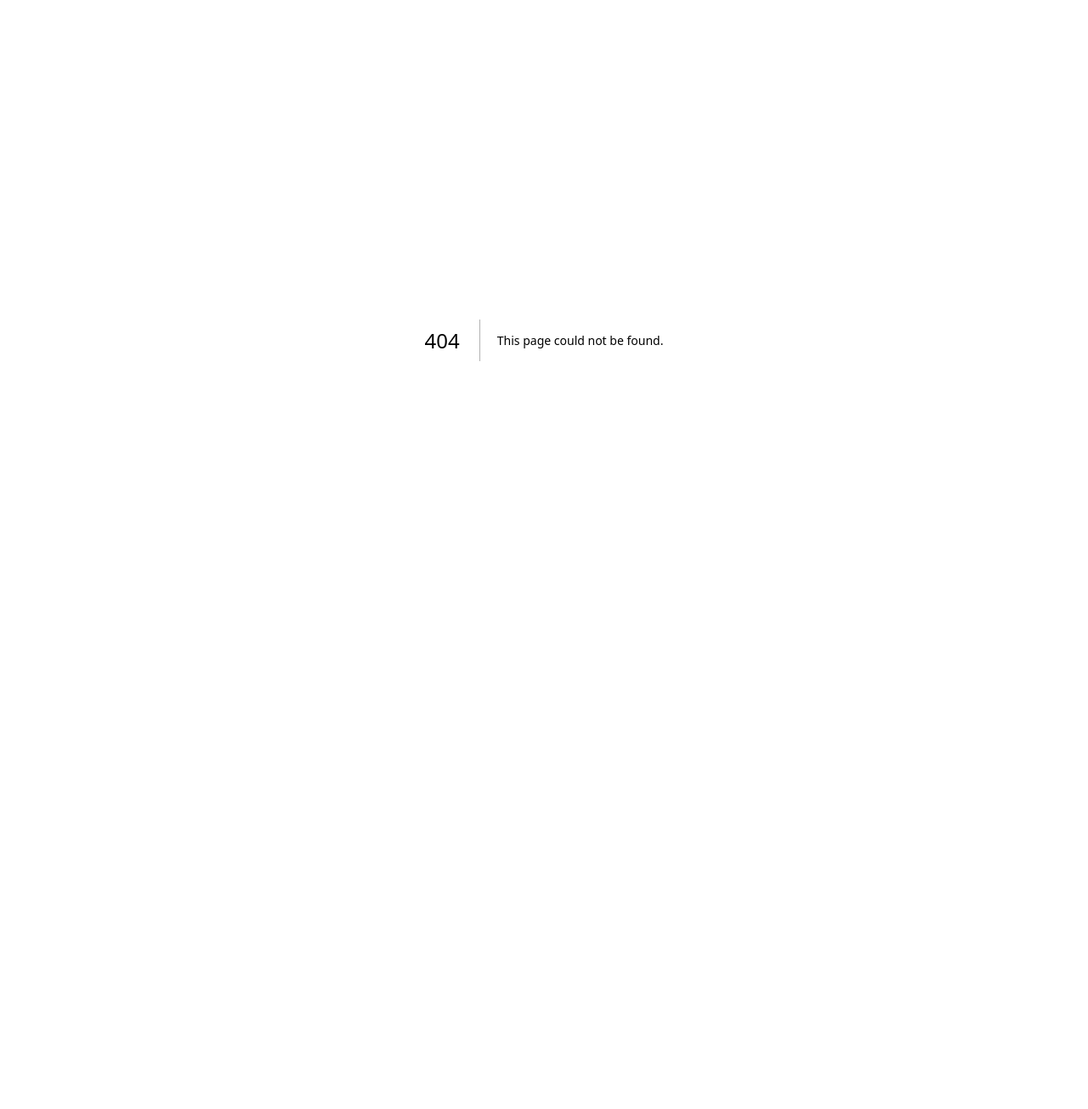
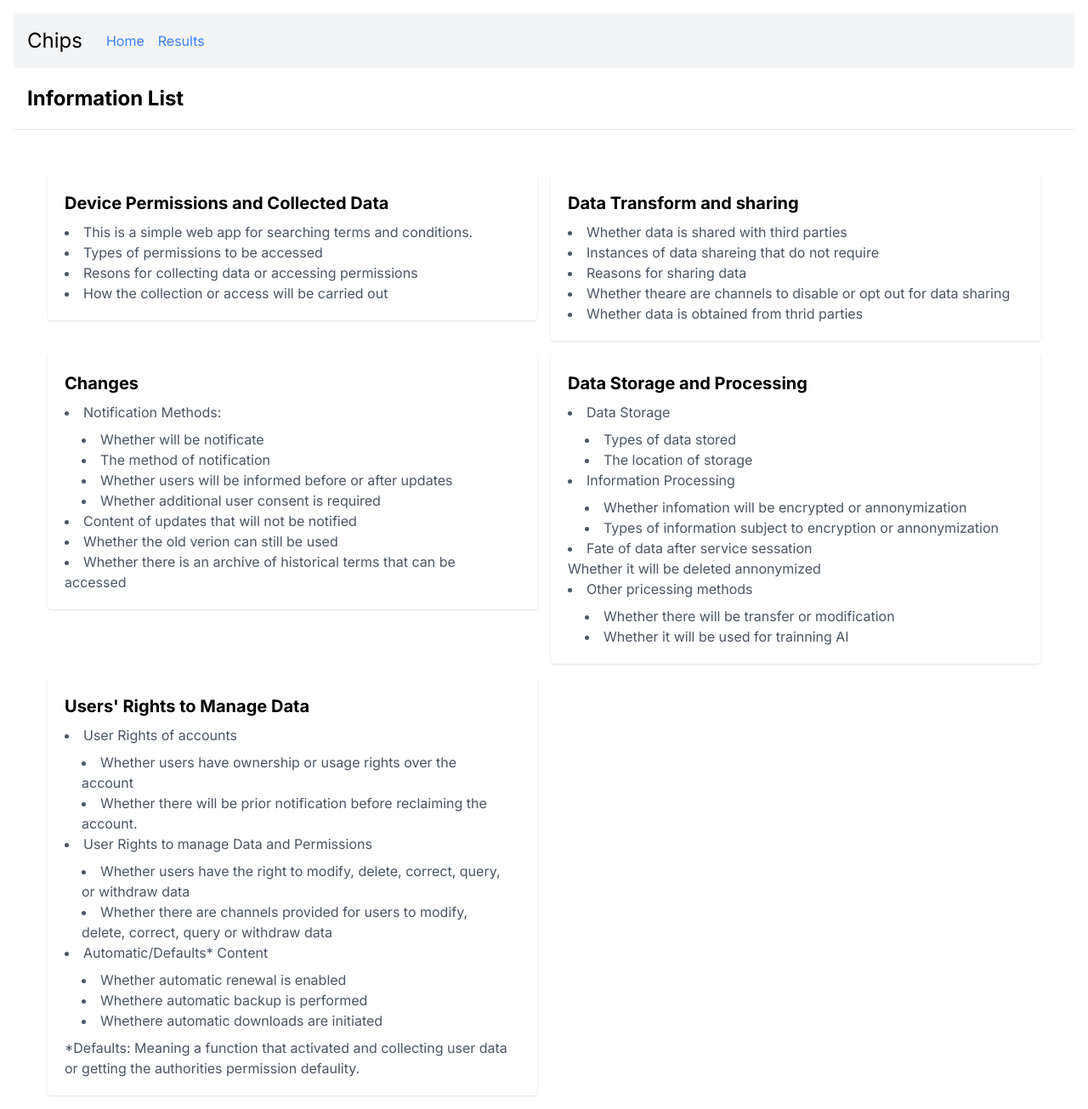
Before and after one commit to charlieJ107/Chips, a Next.js app: page /info-list in a window 1280 px wide. Before the commit this address had no page. Shown: the whole page at 85% size. Before the commit the page ends 800 px from the top, so only its background shows below. Built offline with nearby package versions, Linux system fonts and the light colour scheme.

Commit message:
Add information list page

```diff
--- a/src/app/api/data-shareing/route.ts
+++ b/src/app/api/data-shareing/route.ts
@@ -4,7 +4,7 @@ import { NextResponse } from "next/server";
 import "server-only";
 
 export async function GET(request: Request) {
-    const category = 'data-shareing';
+    const category = 'Data Transfer and Sharing';
     const url = new URL(request.url);
     const id = url.searchParams.get('id');
     if (!id || id.length < 1) {
--- a/src/app/api/default-content/route.ts
+++ b/src/app/api/default-content/route.ts
@@ -4,7 +4,7 @@ import { NextResponse } from "next/server";
 import "server-only";
 
 export async function GET(request: Request) {
-    const category = 'default-content';
+    const category = "Users' Rights to Manage Data";
     const url = new URL(request.url);
     const id = url.searchParams.get('id');
     if (!id || id.length < 1) {
--- a/src/app/api/operating-data/route.ts
+++ b/src/app/api/operating-data/route.ts
@@ -4,7 +4,7 @@ import { NextResponse } from "next/server";
 import "server-only";
 
 export async function GET(request: Request) {
-    const category = 'operating-data';
+    const category = 'Data Storage and Processing';
     const url = new URL(request.url);
     const id = url.searchParams.get('id');
     if (!id || id.length < 1) {
--- a/src/app/api/permissions/route.ts
+++ b/src/app/api/permissions/route.ts
@@ -4,7 +4,7 @@ import { NextResponse } from "next/server";
 import "server-only";
 
 export async function GET(request: Request) {
-    const category = 'permissions';
+    const category = 'Permissions and Collected Data';
     const url = new URL(request.url);
     const id = url.searchParams.get('id');
     if (!id || id.length < 1) {
--- a/src/app/api/update-inform/route.ts
+++ b/src/app/api/update-inform/route.ts
@@ -4,7 +4,7 @@ import { NextResponse } from "next/server";
 import "server-only";
 
 export async function GET(request: Request) {
-    const category = 'update-inform';
+    const category = 'Changes';
     const url = new URL(request.url);
     const id = url.searchParams.get('id');
     if (!id || id.length < 1) {
--- /dev/null
+++ b/src/app/info-list/page.tsx
@@ -0,0 +1,119 @@
+'use client';
+
+
+
+
+export default function InfoList() {
+    return (
+        <div className="container mx-auto p-4 h-full">
+            <header className="bg-gray-100 p-4 flex justify-start items-center">
+                <h1 className="text-2xl bold">Chips</h1>
+                <nav className="ps-5">
+                    <a href="/" className="text-blue-500 hover:text-blue-700 p-2">Home</a>
+                    <a href="/results" className="text-blue-500 hover:text-blue-700 p-2">Results</a>
+                </nav>
+            </header>
+            <h2 className="text-2xl font-bold px-4 py-5">Information List</h2>
+            <hr className="py-4 border-t" />
+            <main className="flex flex-wrap -m-2 pt-5 px-3 mx-5">
+                <div className="w-full md:w-1/2 p-2">
+                    <div className="bg-white rounded shadow p-5">
+                        <h3 className="text-xl font-bold">Device Permissions and Collected Data</h3>
+                        <ul className="list-disc list-inside text-gray-600 pt-2">
+                            <li>This is a simple web app for searching terms and conditions.</li>
+                            <li>Types of permissions to be accessed</li>
+                            <li>Resons for collecting data or accessing permissions</li>
+                            <li>How the collection or access will be carried out</li>
+                        </ul>
+                    </div>
+                </div>
+                <div className="w-full md:w-1/2 p-2">
+                    <div className="bg-white rounded shadow p-5">
+                        <h3 className="text-xl font-bold">Data Transform and sharing</h3>
+                        <ul className="list-disc list-inside text-gray-600 pt-2">
+                            <li>Whether data is shared with third parties</li>
+                            <li>Instances of data shareing that do not require</li>
+                            <li>Reasons for sharing data</li>
+                            <li>Whether theare are channels to disable or opt out for data sharing</li>
+                            <li>Whether data is obtained from thrid parties</li>
+                        </ul>
+                    </div>
+                </div>
+                <div className="w-full md:w-1/2 p-2">
+                    <div className="bg-white rounded shadow p-5">
+                        <h3 className="text-xl font-bold">Changes</h3>
+                        <ul className="list-disc list-inside text-gray-600 pt-2">
+                            <li>
+                                Notification Methods:
+                                <ul className="list-disc list-inside text-gray-600 pt-2 px-5">
+                                    <li>Whether will be notificate</li>
+                                    <li>The method of notification</li>
+                                    <li>Whether users will be informed before or after updates</li>
+                                    <li>Whether additional user consent is required</li>
+                                </ul>
+                            </li>
+                            <li>Content of updates that will not be notified</li>
+                            <li>Whether the old verion can still be used</li>
+                            <li>Whether there is an archive of historical terms that can be accessed</li>
+                        </ul>
+                    </div>
+                </div>
+                <div className="w-full md:w-1/2 p-2">
+                    <div className="bg-white rounded shadow p-5">
+                        <h3 className="text-xl font-bold">Data Storage and Processing</h3>
+                        <ul className="list-disc list-inside text-gray-600 pt-2">
+                            <li>
+                                Data Storage
+                                <ul className="list-disc list-inside text-gray-600 pt-2 px-5">
+                                    <li>Types of data stored</li>
+                                    <li>The location of storage</li>
+                                </ul>
+                            </li>
+                            <li>
+                                Information Processing
+                                <ul className="list-disc list-inside text-gray-600 pt-2 px-5">
+                                    <li>Whether infomation will be encrypted or annonymization</li>
+                                    <li>Types of information subject to encryption or annonymization</li>
+                                </ul>
+                            </li>
+                            <li>Fate of data after service sessation</li>
+                            <ul>
+                                <li>Whether it will be deleted annonymized</li>
+                            </ul>
+                            <li>Other pricessing methods
+                                <ul className="list-disc list-inside text-gray-600 pt-2 px-5">
+                                    <li>Whether there will be transfer or modification</li>
+                                    <li>Whether it will be used for trainning AI</li>
+                                </ul>
+                            </li>
+                        </ul>
+                    </div>
+                </div>
+                <div className="w-full md:w-1/2 p-2">
+                    <div className="bg-white rounded shadow p-5">
+                        <h3 className="text-xl font-bold">Users' Rights to Manage Data</h3>
+                        <ul className="list-disc list-inside text-gray-600 pt-2">
+                            <li>User Rights of accounts</li>
+                            <ul className="list-disc list-inside text-gray-600 pt-2 px-5">
+                                <li>Whether users have ownership or usage rights over the account</li>
+                                <li>Whether there will be prior notification before reclaiming the account.</li>
+                            </ul>
+                            <li>User Rights to manage Data and Permissions</li>
+                            <ul className="list-disc list-inside text-gray-600 pt-2 px-5">
+                                <li>Whether users have the right to modify, delete, correct, query, or withdraw data</li>
+                                <li>Whether there are channels provided for users to modify, delete, correct, query or withdraw data</li>
+                            </ul>
+                            <li>Automatic/Defaults* Content</li>
+                            <ul className="list-disc list-inside text-gray-600 pt-2 px-5">
+                                <li>Whether automatic renewal is enabled</li>
+                                <li>Whethere automatic backup is performed</li>
+                                <li>Whethere automatic downloads are initiated</li>
+                            </ul>
+                        </ul>
+                        <p className="text-gray-600 pt-2">*Defaults: Meaning a function that activated and collecting user data or getting the authorities permission defaulity.</p>
+                    </div>
+                </div>
+            </main>
+        </div>
+    );
+}
--- a/src/app/page.tsx
+++ b/src/app/page.tsx
@@ -34,6 +34,7 @@ export default async function Home() {
         <h1 className="text-2xl bold px-5">Chips</h1>
         <nav className="px-5">
           <a href="/result" className="text-blue-500 hover:text-blue-700 p-2">Results</a>
+          <a href="/info-list" className="text-blue-500 hover:text-blue-700 p-2">Information List</a>
         </nav>
         <select defaultValue={'en-gb'} className="border border-gray-300 rounded px-4 py-2">
           <option value="en-gb" className="font-sans">English (GB)</option>
--- a/src/app/result/[id]/page.tsx
+++ b/src/app/results/[id]/page.tsx
@@ -18,7 +18,8 @@ export default async function Result({ params }: { params: { id: string } }) {
                 <h1 className="text-2xl bold">Chips</h1>
                 <nav className="ps-5">
                     <a href="/" className="text-blue-500 hover:text-blue-700 p-2">Home</a>
-                    <a href="/result" className="text-blue-500 hover:text-blue-700 p-2">Results</a>
+                    <a href="/results" className="text-blue-500 hover:text-blue-700 p-2">Results</a>
+                    <a href="/info-list" className="text-blue-500 hover:text-blue-700 p-2">Information List</a>
                 </nav>
             </header>
             <h2 className="text-2xl font-bold px-4 py-5">{tcRecord.name || "Unkown Terms and Conditionss"}</h2>
--- a/src/lib/data/schema.ts
+++ b/src/lib/data/schema.ts
@@ -15,4 +15,4 @@ export interface TcResult {
     content: string;
 }
 
-export type TcCategory = "data-shareing" | "default-content" | "operating-data" | "permissions" | "update-inform";
+export type TcCategory = "Data Transfer and Sharing" | "Users' Rights to Manage Data" | "Data Storage and Processing" | "Permissions and Collected Data" | "Changes";
```
Also changed, not shown: src/app/results/page.tsx (renamed from src/app/result/page.tsx), 1 other file (tests, documents, lock files or other folders).
